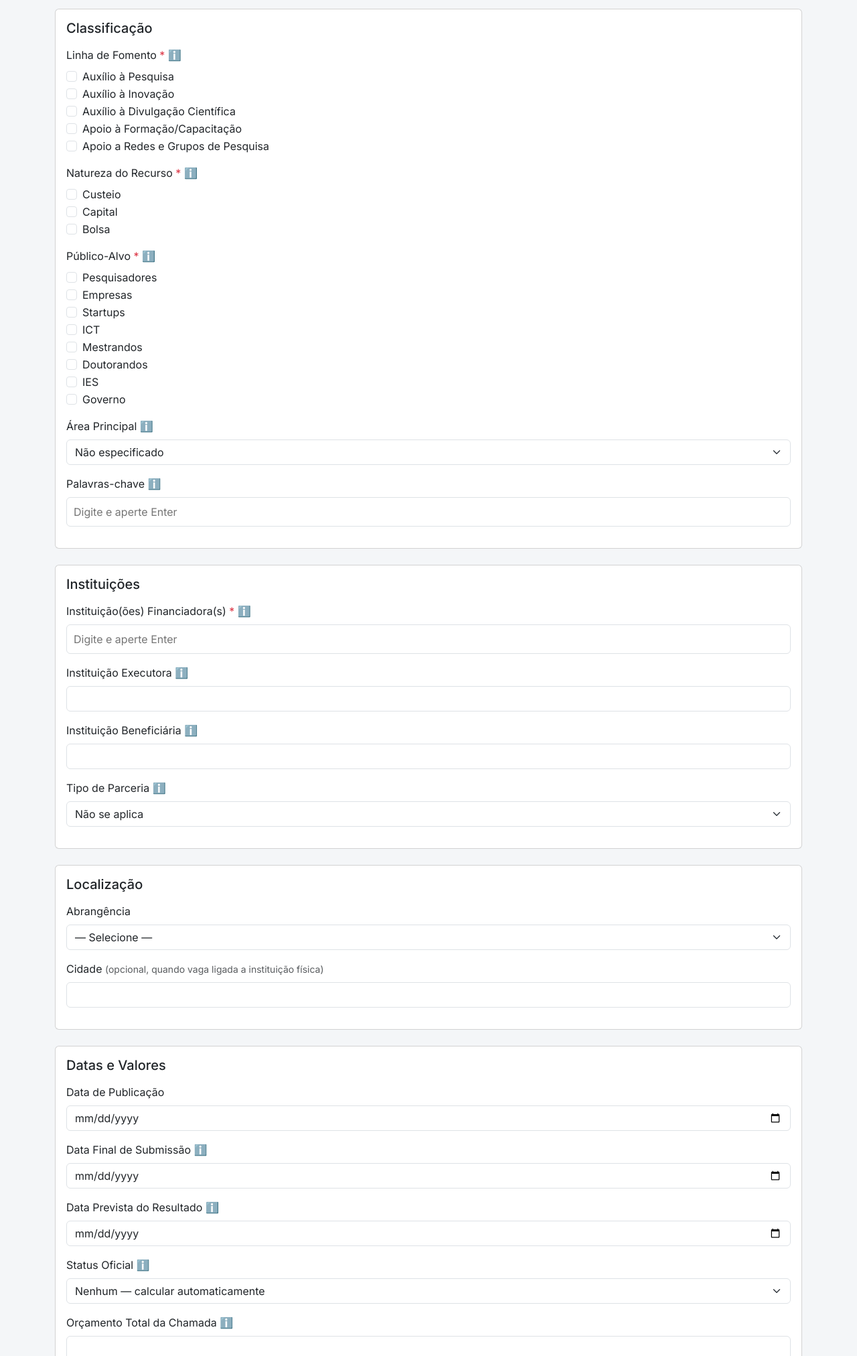
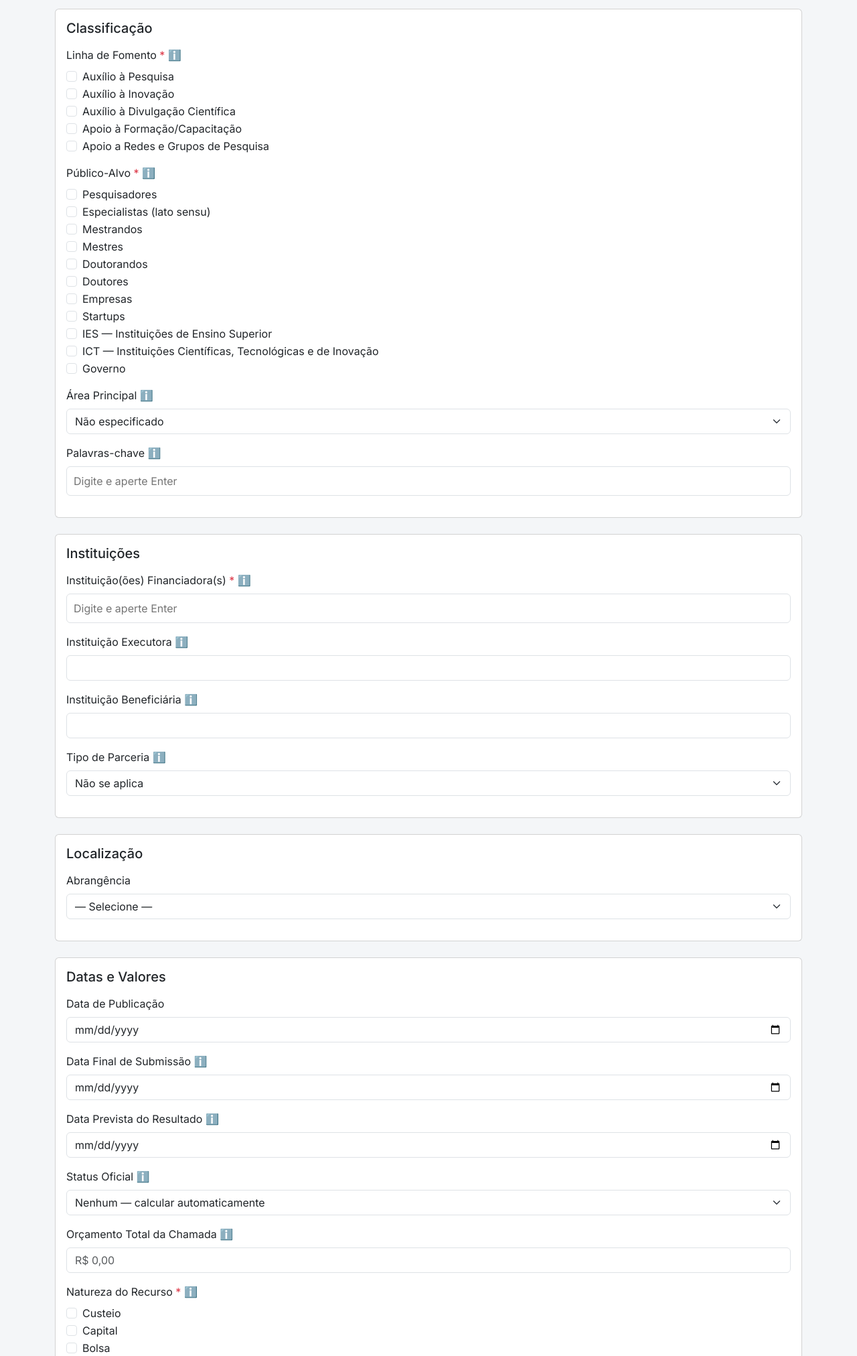
Before and after one commit to NropJoensuu/fomentobrasil, a Flask app: page /oportunidades/nova in a window 1280 px wide. Shown: the part 706-2730 px from the top of the page at 67% size. Run offline with Flask 3, Linux system fonts and the light colour scheme.

Commit message:
Ajustes de formulario vindos da curadoria: valores, publico-alvo e cidade
- Natureza do Recurso movida para junto dos campos de valor
- Remove o campo cidade (NULL nos 340 registros, nenhum scraper preenchia)
- Mascara R$ nos tres campos monetarios, com parse_valor_brl devolvendo Decimal
- Publico-alvo ganha mestres, doutores e especialistas; IES e ICT rotulados
  conforme LDB e Lei 10.973/2004 (o "IES/P" da FAPES cobre os dois)

```diff
--- a/app/models.py
+++ b/app/models.py
@@ -25,7 +25,10 @@ class Oportunidade(db.Model):
     natureza_recurso = db.Column(ARRAY(db.String(50)), nullable=False)  # custeio, capital, bolsa
 
     # Quem pode se candidatar (pode ter mais de um valor)
-    publico_alvo = db.Column(ARRAY(db.String(50)), nullable=False)  # pesquisadores, empresas, startups, ict, mestrandos, doutorandos, ies, governo
+    # "ies" e "ict" são mantidos separados de propósito: a legislação os define em textos
+    # distintos (LDB e Lei 10.973/2004). Editais que usam a sigla "IES/P" da FAPES
+    # ("Instituições de Ensino Superior e/ou de Pesquisa") cobrem os dois — marcar ambos.
+    publico_alvo = db.Column(ARRAY(db.String(50)), nullable=False)  # pesquisadores, especialistas, mestrandos, mestres, doutorandos, doutores, empresas, startups, ies, ict, governo
 
     # Proveniência: institucional (edital top-down) vs vaga_projeto (oferta ligada a projeto já financiado)
     origem = db.Column(db.String(30), nullable=False, default="institucional")
@@ -60,7 +63,6 @@ class Oportunidade(db.Model):
     # pode valer para várias UFs ao mesmo tempo (ex: chamada CONFAP com FAPs de vários estados).
     abrangencia = db.Column(db.String(30), nullable=True)  # nacional, estadual, regional, internacional
     uf = db.Column(ARRAY(db.String(2)), nullable=True)  # preenchido só quando abrangencia="estadual"/"regional"
-    cidade = db.Column(db.String(150), nullable=True)
 
     orcamento_total_chamada = db.Column(db.Numeric(14, 2), nullable=True)
     valor_minimo_proposta = db.Column(db.Numeric(14, 2), nullable=True)
--- a/app/routes.py
+++ b/app/routes.py
@@ -9,7 +9,7 @@ from sqlalchemy import or_, func
 
 from app import db
 from app.models import ExecucaoScraper, Oportunidade
-from app.utils import get_regioes, get_ufs_por_regiao, REGIAO_POR_UF, REGIOES
+from app.utils import get_regioes, get_ufs_por_regiao, parse_valor_brl, REGIAO_POR_UF, REGIOES
 
 main = Blueprint("main", __name__)
 
@@ -138,8 +138,7 @@ def nova_oportunidade():
         palavras_chave = request.form.getlist("palavras_chave")
 
         def parse_decimal(campo):
-            valor_raw = request.form.get(campo) or ""
-            return float(valor_raw) if valor_raw else None
+            return parse_valor_brl(request.form.get(campo))
 
         data_prazo_raw = request.form.get("data_prazo") or ""
         data_prazo = (
@@ -179,7 +178,6 @@ def nova_oportunidade():
             nivel_formacao=request.form.getlist("nivel_formacao") or None,
             abrangencia=request.form.get("abrangencia") or None,
             uf=request.form.getlist("uf") or None,
-            cidade=request.form.get("cidade") or None,
             data_publicacao=(
                 datetime.strptime(request.form["data_publicacao"], "%Y-%m-%d").date()
                 if request.form.get("data_publicacao") else None
@@ -318,8 +316,7 @@ def moderar_oportunidade(id):
             )
 
         def parse_decimal(campo):
-            valor_raw = request.form.get(campo) or ""
-            return float(valor_raw) if valor_raw else None
+            return parse_valor_brl(request.form.get(campo))
 
         def parse_data(campo):
             valor_raw = request.form.get(campo) or ""
@@ -338,7 +335,6 @@ def moderar_oportunidade(id):
         oportunidade.nivel_formacao = request.form.getlist("nivel_formacao") or None
         oportunidade.abrangencia = request.form.get("abrangencia") or None
         oportunidade.uf = request.form.getlist("uf") or None
-        oportunidade.cidade = request.form.get("cidade") or None
         oportunidade.area_principal = request.form.get("area_principal") or None
 
         oportunidade.palavras_chave = request.form.getlist("palavras_chave") or None
--- a/scripts/curadoria_cli.py
+++ b/scripts/curadoria_cli.py
@@ -33,8 +33,8 @@ VOCAB_LINHA_DE_FOMENTO = [
 ]
 VOCAB_NATUREZA_RECURSO = ["custeio", "capital", "bolsa"]
 VOCAB_PUBLICO_ALVO = [
-    "pesquisadores", "empresas", "startups", "ict",
-    "mestrandos", "doutorandos", "ies", "governo",
+    "pesquisadores", "especialistas", "mestrandos", "mestres", "doutorandos", "doutores",
+    "empresas", "startups", "ies", "ict", "governo",
 ]
 VOCAB_TIPO_INSTRUMENTO = ["chamada_publica_edital", "chamamento_publico", "premio"]
 VOCAB_AREA_PRINCIPAL = [
@@ -73,7 +73,6 @@ CAMPOS_EDITAVEIS = [
     ("nivel_formacao",          "Nível de formação",          "lista",       VOCAB_NIVEL_FORMACAO),
     ("abrangencia",             "Abrangência",                "escolha",     VOCAB_ABRANGENCIA),
     ("uf",                      "UF",                         "lista",       UFS),
-    ("cidade",                  "Cidade",                     "texto",       None),
     ("tipo_parceria",           "Tipo de parceria",           "escolha",     VOCAB_TIPO_PARCERIA),
     ("modalidade_pessoa",       "Modalidade de pessoa",       "escolha",     VOCAB_MODALIDADE_PESSOA),
     ("status_oficial",          "Status oficial do edital",   "escolha",     VOCAB_STATUS_OFICIAL),
--- a/templates/base.html
+++ b/templates/base.html
@@ -48,6 +48,30 @@
     const tooltipTriggerList = document.querySelectorAll('[data-bs-toggle="tooltip"]');
     [...tooltipTriggerList].forEach(el => new bootstrap.Tooltip(el));
   </script>
+  <script>
+    // Máscara de moeda (R$ 12.345,67) para todo input .mascara-moeda.
+    // Trabalha só com os dígitos: os dois últimos são os centavos. Isso faz o valor
+    // vindo do banco ("50000.00") ser formatado corretamente ao carregar a página,
+    // sem precisar de filtro no Jinja.
+    const formatadorMoeda = new Intl.NumberFormat('pt-BR', {
+      minimumFractionDigits: 2, maximumFractionDigits: 2,
+    });
+
+    function formatarMoeda(valor) {
+      const digitos = (valor || '').replace(/\D/g, '').replace(/^0+/, '');
+      if (!digitos) return '';
+      return 'R$ ' + formatadorMoeda.format(Number(digitos) / 100);
+    }
+
+    document.querySelectorAll('.mascara-moeda').forEach(el => {
+      el.value = formatarMoeda(el.value);
+      el.addEventListener('input', () => {
+        el.value = formatarMoeda(el.value);
+        // Mantém o cursor no fim: a máscara reescreve a string inteira a cada tecla.
+        el.setSelectionRange(el.value.length, el.value.length);
+      });
+    });
+  </script>
   {% block extra_scripts %}{% endblock %}
 </body>
 </html>
--- a/templates/oportunidades/detalhe.html
+++ b/templates/oportunidades/detalhe.html
@@ -57,11 +57,6 @@
           {{ o.abrangencia }}
           {% if o.uf %} — {{ o.uf | join(', ') }} ({{ regioes | join(', ') }}){% endif %}
         </dd>
-        {% endif %}
-
-        {% if o.cidade %}
-        <dt class="col-sm-4">Cidade</dt>
-        <dd class="col-sm-8">{{ o.cidade }}</dd>
         {% endif %}
 
         <dt class="col-sm-4">Instituição Financiadora</dt>
--- a/templates/oportunidades/nova.html
+++ b/templates/oportunidades/nova.html
@@ -78,60 +78,27 @@
 
         <div class="mb-3">
           <label class="form-label">
-            Natureza do Recurso <span class="text-danger">*</span>
-            <span data-bs-toggle="tooltip" title="O que a linha de fomento concede na prática. Pode marcar mais de um valor.">ℹ️</span>
+            Público-Alvo <span class="text-danger">*</span>
+            <span data-bs-toggle="tooltip" title="Quem pode se candidatar. Pode marcar mais de um valor. Pesquisador não é sinônimo de doutor: marque a titulação só quando o edital a exigir explicitamente. Quando o edital usar 'IES/P' (Instituições de Ensino Superior e/ou de Pesquisa), marque IES e ICT.">ℹ️</span>
           </label>
+          {% for valor, rotulo in [
+              ("pesquisadores", "Pesquisadores"),
+              ("especialistas", "Especialistas (lato sensu)"),
+              ("mestrandos", "Mestrandos"),
+              ("mestres", "Mestres"),
+              ("doutorandos", "Doutorandos"),
+              ("doutores", "Doutores"),
+              ("empresas", "Empresas"),
+              ("startups", "Startups"),
+              ("ies", "IES — Instituições de Ensino Superior"),
+              ("ict", "ICT — Instituições Científicas, Tecnológicas e de Inovação"),
+              ("governo", "Governo"),
+          ] %}
           <div class="form-check">
-            <input class="form-check-input" type="checkbox" name="natureza_recurso" value="custeio" id="natureza_custeio">
-            <label class="form-check-label" for="natureza_custeio">Custeio</label>
+            <input class="form-check-input" type="checkbox" name="publico_alvo" value="{{ valor }}" id="publico_{{ valor }}">
+            <label class="form-check-label" for="publico_{{ valor }}">{{ rotulo }}</label>
           </div>
-          <div class="form-check">
-            <input class="form-check-input" type="checkbox" name="natureza_recurso" value="capital" id="natureza_capital">
-            <label class="form-check-label" for="natureza_capital">Capital</label>
-          </div>
-          <div class="form-check">
-            <input class="form-check-input" type="checkbox" name="natureza_recurso" value="bolsa" id="natureza_bolsa">
-            <label class="form-check-label" for="natureza_bolsa">Bolsa</label>
-          </div>
-        </div>
-
-        <div class="mb-3">
-          <label class="form-label">
-            Público-Alvo <span class="text-danger">*</span>
-            <span data-bs-toggle="tooltip" title="Quem pode se candidatar. Pode marcar mais de um valor. Pesquisador não é sinônimo de doutor.">ℹ️</span>
-          </label>
-          <div class="form-check">
-            <input class="form-check-input" type="checkbox" name="publico_alvo" value="pesquisadores" id="publico_pesquisadores">
-            <label class="form-check-label" for="publico_pesquisadores">Pesquisadores</label>
-          </div>
-          <div class="form-check">
-            <input class="form-check-input" type="checkbox" name="publico_alvo" value="empresas" id="publico_empresas">
-            <label class="form-check-label" for="publico_empresas">Empresas</label>
-          </div>
-          <div class="form-check">
-            <input class="form-check-input" type="checkbox" name="publico_alvo" value="startups" id="publico_startups">
-            <label class="form-check-label" for="publico_startups">Startups</label>
-          </div>
-          <div class="form-check">
-            <input class="form-check-input" type="checkbox" name="publico_alvo" value="ict" id="publico_ict">
-            <label class="form-check-label" for="publico_ict">ICT</label>
-          </div>
-          <div class="form-check">
-            <input class="form-check-input" type="checkbox" name="publico_alvo" value="mestrandos" id="publico_mestrandos">
-            <label class="form-check-label" for="publico_mestrandos">Mestrandos</label>
-          </div>
-          <div class="form-check">
-            <input class="form-check-input" type="checkbox" name="publico_alvo" value="doutorandos" id="publico_doutorandos">
-            <label class="form-check-label" for="publico_doutorandos">Doutorandos</label>
-          </div>
-          <div class="form-check">
-            <input class="form-check-input" type="checkbox" name="publico_alvo" value="ies" id="publico_ies">
-            <label class="form-check-label" for="publico_ies">IES</label>
-          </div>
-          <div class="form-check">
-            <input class="form-check-input" type="checkbox" name="publico_alvo" value="governo" id="publico_governo">
-            <label class="form-check-label" for="publico_governo">Governo</label>
-          </div>
+          {% endfor %}
         </div>
 
         <div class="mb-3">
@@ -275,10 +242,6 @@
           </div>
         </div>
 
-        <div class="mb-3">
-          <label class="form-label">Cidade <small class="text-muted">(opcional, quando vaga ligada a instituição física)</small></label>
-          <input type="text" name="cidade" class="form-control">
-        </div>
       </div>
     </div>
 
@@ -326,7 +289,26 @@
             Orçamento Total da Chamada
             <span data-bs-toggle="tooltip" title="Valor total disponibilizado pela chamada, quando informado no edital.">ℹ️</span>
           </label>
-          <input type="number" step="0.01" name="orcamento_total_chamada" class="form-control">
+          <input type="text" inputmode="decimal" name="orcamento_total_chamada" class="form-control mascara-moeda" placeholder="R$ 0,00">
+        </div>
+
+        <div class="mb-3">
+          <label class="form-label">
+            Natureza do Recurso <span class="text-danger">*</span>
+            <span data-bs-toggle="tooltip" title="O que a linha de fomento concede na prática. Pode marcar mais de um valor.">ℹ️</span>
+          </label>
+          <div class="form-check">
+            <input class="form-check-input" type="checkbox" name="natureza_recurso" value="custeio" id="natureza_custeio">
+            <label class="form-check-label" for="natureza_custeio">Custeio</label>
+          </div>
+          <div class="form-check">
+            <input class="form-check-input" type="checkbox" name="natureza_recurso" value="capital" id="natureza_capital">
+            <label class="form-check-label" for="natureza_capital">Capital</label>
+          </div>
+          <div class="form-check">
+            <input class="form-check-input" type="checkbox" name="natureza_recurso" value="bolsa" id="natureza_bolsa">
+            <label class="form-check-label" for="natureza_bolsa">Bolsa</label>
+          </div>
         </div>
 
         <div class="mb-3">
@@ -334,7 +316,7 @@
             Valor Mínimo da Proposta
             <span data-bs-toggle="tooltip" title="Valor mínimo que pode ser solicitado por proposta.">ℹ️</span>
           </label>
-          <input type="number" step="0.01" name="valor_minimo_proposta" class="form-control">
+          <input type="text" inputmode="decimal" name="valor_minimo_proposta" class="form-control mascara-moeda" placeholder="R$ 0,00">
         </div>
 
         <div class="mb-3">
@@ -342,7 +324,7 @@
             Valor Máximo da Proposta
             <span data-bs-toggle="tooltip" title="Valor máximo que pode ser solicitado por proposta.">ℹ️</span>
           </label>
-          <input type="number" step="0.01" name="valor_maximo_proposta" class="form-control">
+          <input type="text" inputmode="decimal" name="valor_maximo_proposta" class="form-control mascara-moeda" placeholder="R$ 0,00">
         </div>
       </div>
     </div>
```
Also changed, not shown: app/utils.py (+26 -0 lines), docs/inventario_de_necessidades.md (+61 -1 lines), migrations/versions/c4e2a91f7d38_remove_coluna_cidade.py (added, +29 -0 lines), templates/moderacao/editar.html (+30 -28 lines).
